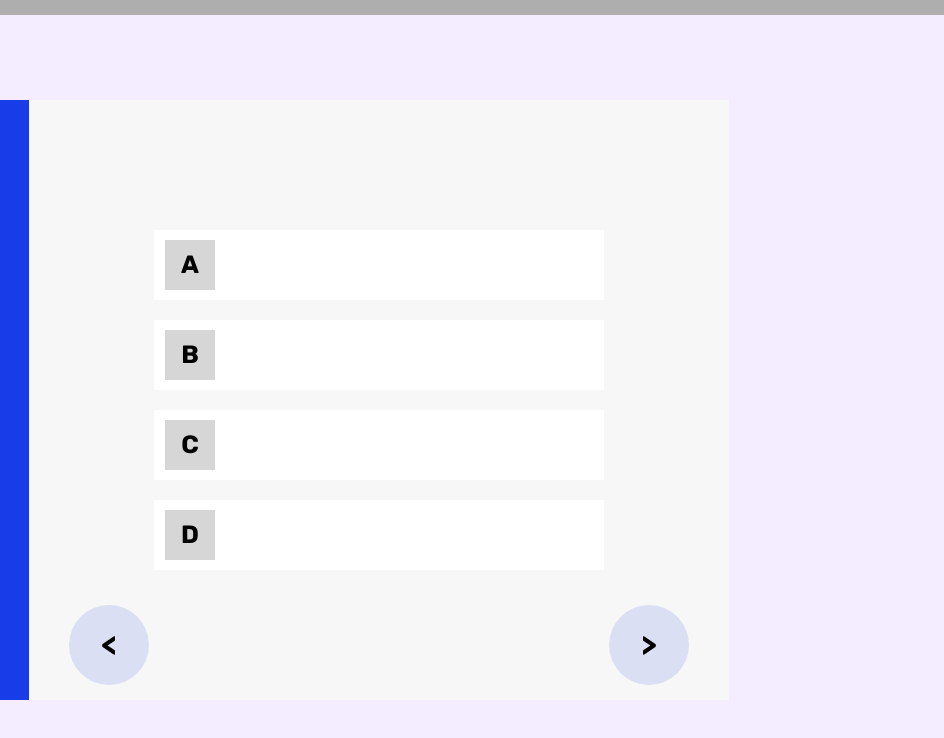
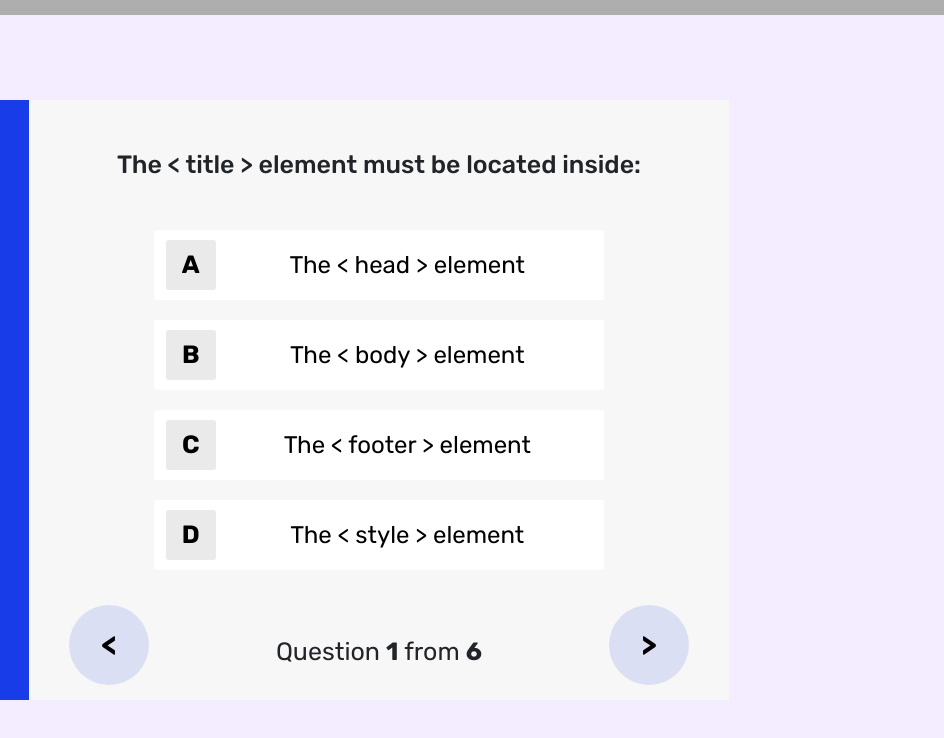
Before and after one commit to masterficx/QuizApp, a plain HTML site: page index.html in a window 1280 px wide. Shown: the full height of the page, 336-1280 px from the left. Drawn offline with nearby package versions, Linux system fonts and the light colour scheme.

Commit message:
started with logic in javascript

```diff
--- a/index.html
+++ b/index.html
@@ -23,7 +23,7 @@
         crossorigin="anonymous"></script>
 </head>
 
-<body>
+<body onload="init()">
     <div class="progress-bar">
 
     </div>
@@ -39,20 +39,23 @@
 
         </div>
         <div class="questions-parrent-container">
-            <button class="answer-button" id="option_A">
-                <div class="letter">A</div>
+            <span id="questiontext" class="question"></span>
+            <button class="answer-button" onclick="answer('answer_1')">
+                <div class="letter">A</div> <span id="answer_1" class="answer"></span>
             </button>
-            <button class="answer-button"id="option_B">
-                <div class="letter">B</div>
+            <button class="answer-button" onclick="answer('answer_2')">
+                <div class="letter">B</div> <span id="answer_2" class="answer"></span>
             </button>
-            <button class="answer-button"id="option_C">
-                <div class="letter">C</div>
+            <button class="answer-button" onclick="answer('answer_3')">
+                <div class="letter">C</div> <span id="answer_3" class="answer"></span>
             </button>
-            <button class="answer-button"id="option_D">
-                <div class="letter">D</div>
+            <button class="answer-button" onclick="answer('answer_4')">
+                <div class="letter">D</div> <span id="answer_4" class="answer"></span>
             </button>
 
             <button class="btn-next"><</button>
+            <span class="question-number">Question <b>1</b> from <b id="all-questions"></b></span>
+
             <button class="btn-previous">></button>
 
         </div>
--- a/script.js
+++ b/script.js
@@ -0,0 +1,92 @@
+let questions = [
+
+    {
+        "question": "The < title > element must be located inside:",
+        "answer_1": "The < head > element",
+        "answer_2": "The < body > element",
+        "answer_3": "The < footer > element",
+        "answer_4": "The < style > element",
+        "correct_answer": "1",
+
+    },
+    {
+        "question": "What is the HTML element used to display an image?",
+        "answer_1": "< image >",
+        "answer_2": "< picture >",
+        "answer_3": "< pic >",
+        "answer_4": "< img >",
+        "correct_answer": "4",
+
+    },
+    {
+        "question": "Who invented HTML?",
+        "answer_1": "Tim Berners Lee",
+        "answer_2": "Madonna",
+        "answer_3": "Bill Gates",
+        "answer_4": "Jeff Bezos",
+        "correct_answer": "1",
+
+    },
+    {
+        "question": "What does CSS stand for?",
+        "answer_1": "Central Style Sheets",
+        "answer_2": "Cascading Simple Sheets",
+        "answer_3": "Cascading Style Sheets",
+        "answer_4": "Cars, SUV's, Sailboats",
+        "correct_answer": "3",
+
+    },
+    {
+        "question": "What does HTML stand for?",
+        "answer_1": "Hyper Text Preprocessor",
+        "answer_2": "Hyper Text Markup Language",
+        "answer_3": "Hyper Text Multiple Language",
+        "answer_4": "Hyper Tool Markup Language",
+        "correct_answer": "2",
+
+    },
+    {
+        "question": "What does < a > stand for in HTML?",
+        "answer_1": "Bold text",
+        "answer_2": "Container",
+        "answer_3": "A link",
+        "answer_4": "Line Break",
+        "correct_answer": "3",
+
+    },
+];
+
+let currentQuestion = 0;
+
+function init() {
+
+    document.getElementById('all-questions').innerHTML = questions.length;
+
+    showQuestion();
+
+}
+
+
+
+function showQuestion() {
+    let question = questions[currentQuestion];
+    document.getElementById('questiontext').innerHTML = question['question'];
+    document.getElementById('answer_1').innerHTML = question['answer_1'];
+    document.getElementById('answer_2').innerHTML = question['answer_2'];
+    document.getElementById('answer_3').innerHTML = question['answer_3'];
+    document.getElementById('answer_4').innerHTML = question['answer_4'];
+
+}
+
+function answer(selection) {
+
+    let question = questions[currentQuestion];
+    let selectedAnswer = selection.slice(-1);
+    let rightAnswer = question['correct_answer'];
+    if (selectedAnswer == rightAnswer) {
+        document.getElementById(selection).parentNode.classList.add('bg-success');
+    } else {
+        document.getElementById(selection).parentNode.classList.add('bg-danger');
+
+    }
+}
--- a/style.css
+++ b/style.css
@@ -54,11 +54,12 @@ body {
     height: 50px;
     width: 50px;
     text-align: center;
-    background-color: rgb(214, 214, 214);
+    background-color: rgba(214, 214, 214, 0.5);
     margin-left: 5px;
     font-family: rubik;
     font-size: 25px;
     font-weight: bold;
+    border-radius: 3px;
 }
 
 .logo {
@@ -79,34 +80,31 @@ body {
     padding-bottom: 15px;
 }
 
-.wrong-answer-btn {
-    background-color: rgba(223, 51, 51, 0.695) !important;
-}
-
 .wrong-answer-letter {
-    background-color: rgba(213, 0, 0, 0.879);
-
-}
-
-.wrong-answer-letter a  {
+    background-color: rgb(168, 0, 0);
     color: rgb(255, 255, 255) !important;
-}
-
-.right-answer-btn {
-    background-color: rgba(58, 206, 108, 0.693) !important;
 }
 
 .right-answer-letter {
     background: rgba(23, 170, 72, 0.9);
+    color: rgb(255, 255, 255) !important;
 }
 
 .answer-button {
+    display: flex;
+    align-items: center;
+    justify-content: space-around;
     width: 450px;
     height: 70px;
     margin-top: 10px;
     margin-bottom: 10px;
     border: none;
     background-color: white;
+    border-radius: 3px;
+}
+
+.answer-button:hover {
+    background-color: rgb(238, 240, 221);
 }
 
 .btn-next {
@@ -124,6 +122,11 @@ body {
     font-size: 30px;
 }
 
+.btn-next:hover {
+
+    background-color: rgb(151, 156, 241);
+}
+
 .btn-previous {
     height: 80px;
     width: 80px;
@@ -138,3 +141,43 @@ body {
     font-weight: bold;
     font-size: 30px;
 }
+
+.btn-previous:hover {
+
+    background-color: rgb(151, 156, 241);
+}
+
+.question-number {
+    position: absolute;
+    bottom: 30px;
+    font-family: rubik;
+    font-size: 25px;
+
+}
+
+.question {
+    display: flex;
+    align-items: center;
+    justify-content: center;
+    width: 650px;
+    height: 50px;
+    position: absolute;
+    top: 40px;
+    font-family: Rubik;
+    font-weight: 500;
+    font-size: 25px;
+    text-align: center;
+
+}
+
+.answer {
+    width: 380px;
+    font-family: rubik;
+    font-size: 24px;
+
+}
+
+.bg-danger, .bg-success {
+
+    border: 2px solid rgb(63, 63, 63);
+}
```
